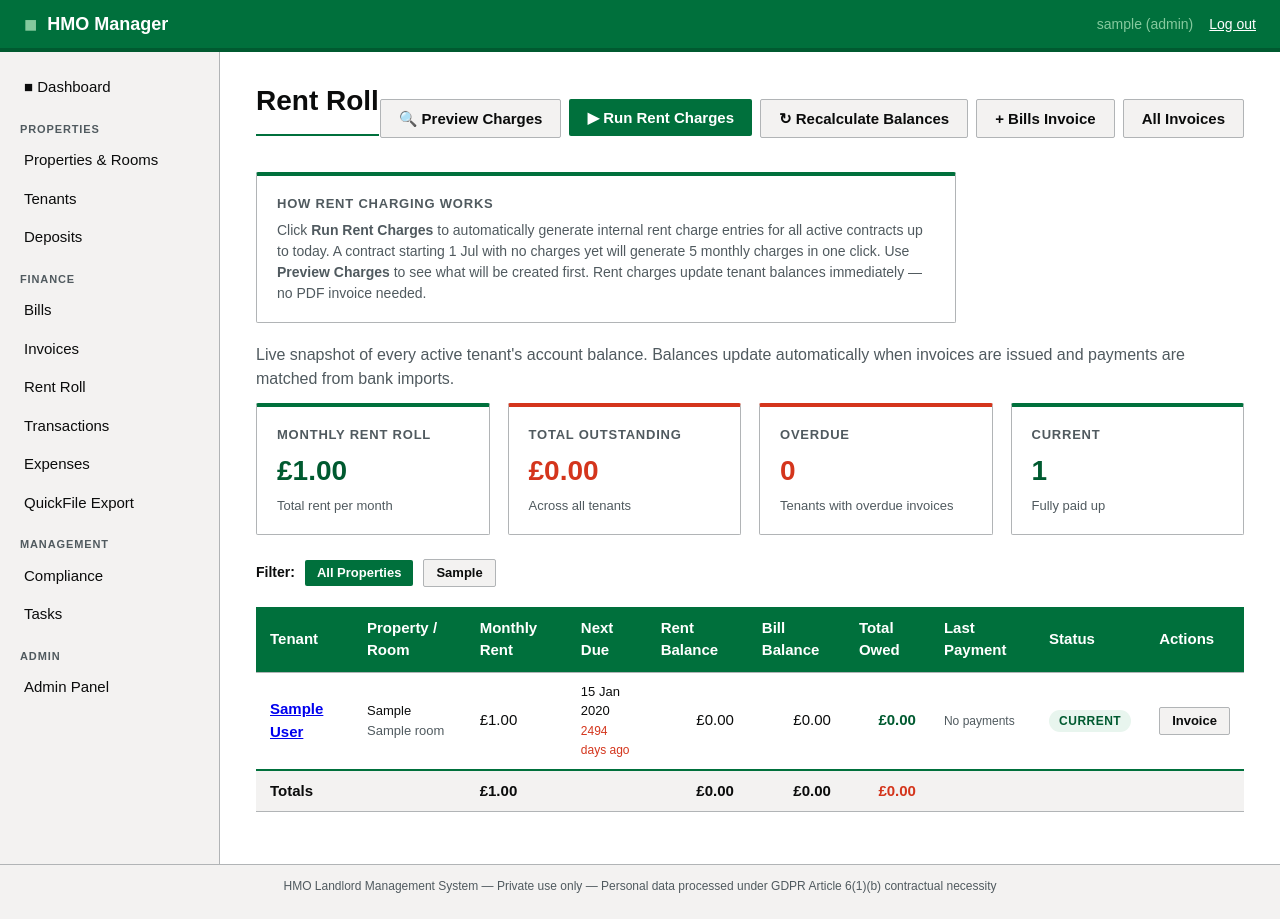
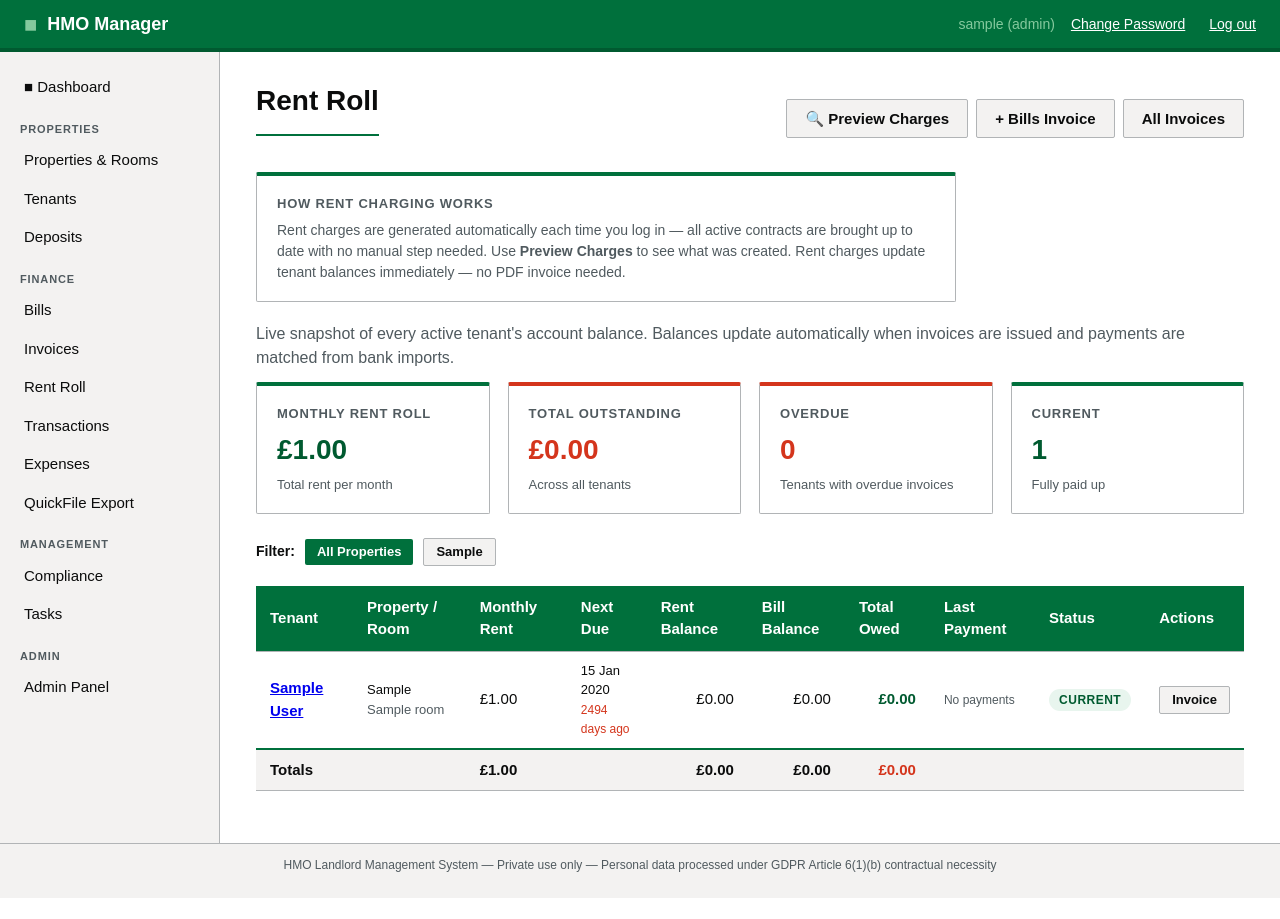
Before and after one commit to john8647/HMO_Manager, a Flask app: page /invoices/rent-roll in a window 1280 px wide. After the commit the page ends 898 px from the top, so only its background shows below. Run offline with Flask 3, Linux system fonts and the light colour scheme; a user stored in the database is signed in; tables that the repository leaves empty hold one stand-in row (values such as "Sample post").

Commit message:
updated to version 1.5

```diff
--- a/app/templates/base.html
+++ b/app/templates/base.html
@@ -16,7 +16,12 @@
         </div>
         {% if current_user.is_authenticated %}
         <nav class="header-nav">
+            {% if current_user.role == 'tenant' %}
+            <span class="user-info">&#128100; {{ current_user.username }}</span>
+            {% else %}
             <span class="user-info">{{ current_user.username }} ({{ current_user.role }})</span>
+            {% endif %}
+            <a href="{{ url_for('auth.change_password') }}" class="btn-link" style="margin-right:8px;">Change Password</a>
             <a href="{{ url_for('auth.logout') }}" class="btn-link">Log out</a>
         </nav>
         {% endif %}
@@ -29,6 +34,19 @@
     <aside class="sidebar">
         <nav class="sidebar-nav">
             <ul>
+            {% if current_user.role == 'tenant' %}
+                {# ── Tenant portal nav ── #}
+                <li><a href="{{ url_for('portal.index') }}" class="nav-link">&#9632; My Home</a></li>
+                <li class="nav-section">My Tenancy</li>
+                <li><a href="{{ url_for('portal.profile') }}" class="nav-link">My Details</a></li>
+                <li><a href="{{ url_for('portal.contracts') }}" class="nav-link">My Contracts</a></li>
+                <li class="nav-section">Finance</li>
+                <li><a href="{{ url_for('portal.rent_roll') }}" class="nav-link">My Account</a></li>
+                <li class="nav-section">Requests</li>
+                <li><a href="{{ url_for('portal.tasks') }}" class="nav-link">My Requests</a></li>
+                <li><a href="{{ url_for('portal.add_task') }}" class="nav-link">+ New Request</a></li>
+            {% else %}
+                {# ── Landlord / admin nav ── #}
                 <li><a href="{{ url_for('dashboard.index') }}" class="nav-link">&#9632; Dashboard</a></li>
                 <li class="nav-section">Properties</li>
                 <li><a href="{{ url_for('properties.index') }}" class="nav-link">Properties &amp; Rooms</a></li>
@@ -48,6 +66,7 @@
                 <li class="nav-section">Admin</li>
                 <li><a href="{{ url_for('admin.index') }}" class="nav-link">Admin Panel</a></li>
                 {% endif %}
+            {% endif %}
             </ul>
         </nav>
     </aside>
--- a/app/templates/invoices/rent_roll.html
+++ b/app/templates/invoices/rent_roll.html
@@ -9,29 +9,12 @@
            class="btn btn-secondary">
             &#128269; Preview Charges
         </a>
-        <form method="POST"
-              action="{{ url_for('invoices.run_rent_charges') }}"
-              style="display:inline;"
-              onsubmit="return confirm('Generate all outstanding rent charges now?');">
-            <button type="submit" class="btn btn-primary">
-                &#9654; Run Rent Charges
-            </button>
-        </form>
-        <form method="POST"
-            action="{{ url_for('invoices.recalculate_balances') }}"
-            style="display:inline;"
-            onsubmit="return confirm('Recalculate all balances from transaction history?');">
-            <button type="submit" class="btn btn-secondary">
-                &#8635; Recalculate Balances
-            </button>
-        </form>
         <a href="{{ url_for('invoices.generate') }}" class="btn btn-secondary">
             + Bills Invoice
         </a>
         <a href="{{ url_for('invoices.index') }}" class="btn btn-secondary">
             All Invoices
         </a>
-
     </div>
 </div>
 
@@ -39,11 +22,9 @@
                           border-top-color:var(--green-primary);">
     <div class="card-title">How Rent Charging Works</div>
     <p style="margin:0;">
-        Click <strong>Run Rent Charges</strong> to automatically generate internal
-        rent charge entries for all active contracts up to today.
-        A contract starting 1 Jul with no charges yet will generate
-        5 monthly charges in one click.
-        Use <strong>Preview Charges</strong> to see what will be created first.
+        Rent charges are generated automatically each time you log in —
+        all active contracts are brought up to date with no manual step needed.
+        Use <strong>Preview Charges</strong> to see what was created.
         Rent charges update tenant balances immediately — no PDF invoice needed.
     </p>
 </div>
```
Also changed, not shown: app/auth/routes.py (+23 -2 lines).
